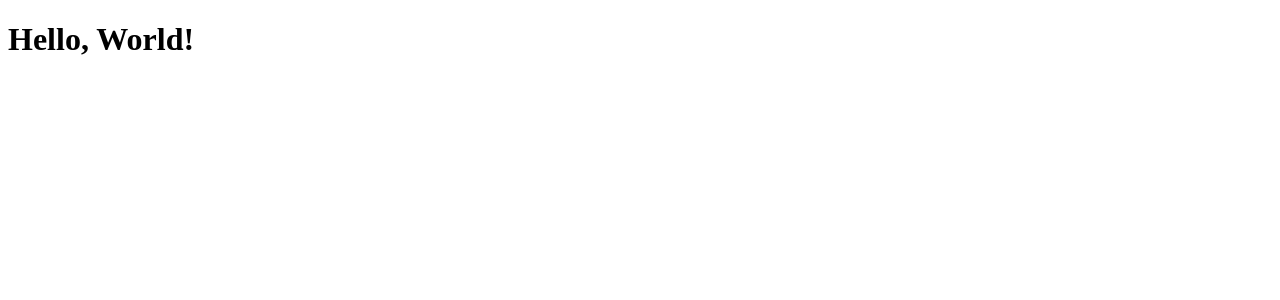
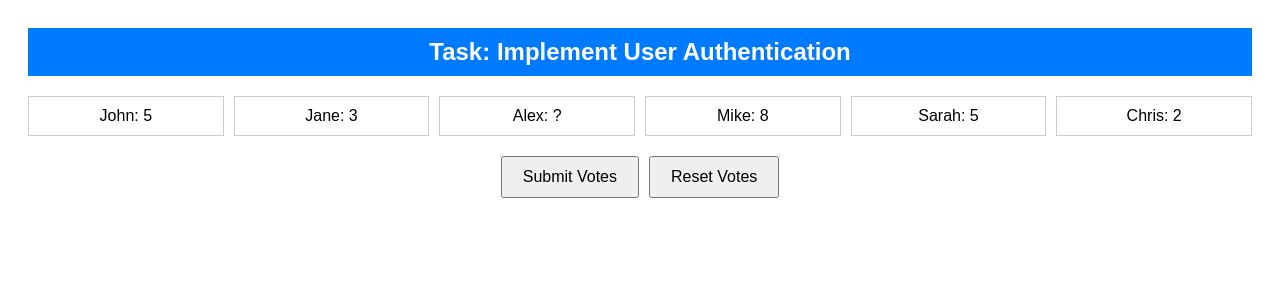
Before and after one commit to junior-CEM/ScrumPockerHackathon, a React app in the folder my-new-app/: page / in a window 1280 px wide. Shown: the top 300 px of the page. Built offline with nearby package versions, Linux system fonts and the light colour scheme.

Commit message:
Add Scrum Poker page layout with hardcoded mockup

```diff
--- /dev/null
+++ b/my-new-app/src/ScrumPokerPage.tsx
@@ -0,0 +1,40 @@
+import React from 'react';
+
+const ScrumPokerPage = () => {
+  return (
+    <div style={{ fontFamily: 'Arial, sans-serif', padding: '20px' }}>
+      <div style={{
+        backgroundColor: '#007bff',
+        color: 'white',
+        padding: '10px',
+        textAlign: 'center',
+        fontSize: '24px',
+        fontWeight: 'bold',
+        marginBottom: '20px'
+      }}>
+        Task: Implement User Authentication
+      </div>
+
+      <div style={{
+        display: 'grid',
+        gridTemplateColumns: 'repeat(auto-fit, minmax(100px, 1fr))',
+        gap: '10px',
+        marginBottom: '20px'
+      }}>
+        <div style={{ border: '1px solid #ccc', padding: '10px', textAlign: 'center' }}>John: 5</div>
+        <div style={{ border: '1px solid #ccc', padding: '10px', textAlign: 'center' }}>Jane: 3</div>
+        <div style={{ border: '1px solid #ccc', padding: '10px', textAlign: 'center' }}>Alex: ?</div>
+        <div style={{ border: '1px solid #ccc', padding: '10px', textAlign: 'center' }}>Mike: 8</div>
+        <div style={{ border: '1px solid #ccc', padding: '10px', textAlign: 'center' }}>Sarah: 5</div>
+        <div style={{ border: '1px solid #ccc', padding: '10px', textAlign: 'center' }}>Chris: 2</div>
+      </div>
+
+      <div style={{ textAlign: 'center' }}>
+        <button style={{ marginRight: '10px', padding: '10px 20px', fontSize: '16px' }}>Submit Votes</button>
+        <button style={{ padding: '10px 20px', fontSize: '16px' }}>Reset Votes</button>
+      </div>
+    </div>
+  );
+};
+
+export default ScrumPokerPage;
--- a/my-new-app/src/index.tsx
+++ b/my-new-app/src/index.tsx
@@ -1,10 +1,7 @@
 import React from 'react';
 import { createRoot } from 'react-dom/client';
-
-const App = () => {
-  return <h1>Hello, World!</h1>;
-};
+import ScrumPokerPage from './ScrumPokerPage';
 
 const container = document.getElementById('root');
 const root = createRoot(container!);
-root.render(<App />);
+root.render(<ScrumPokerPage />);
```
Also changed, not shown: my-new-app/src/mockup-layout.md (added, +34 -0 lines).
